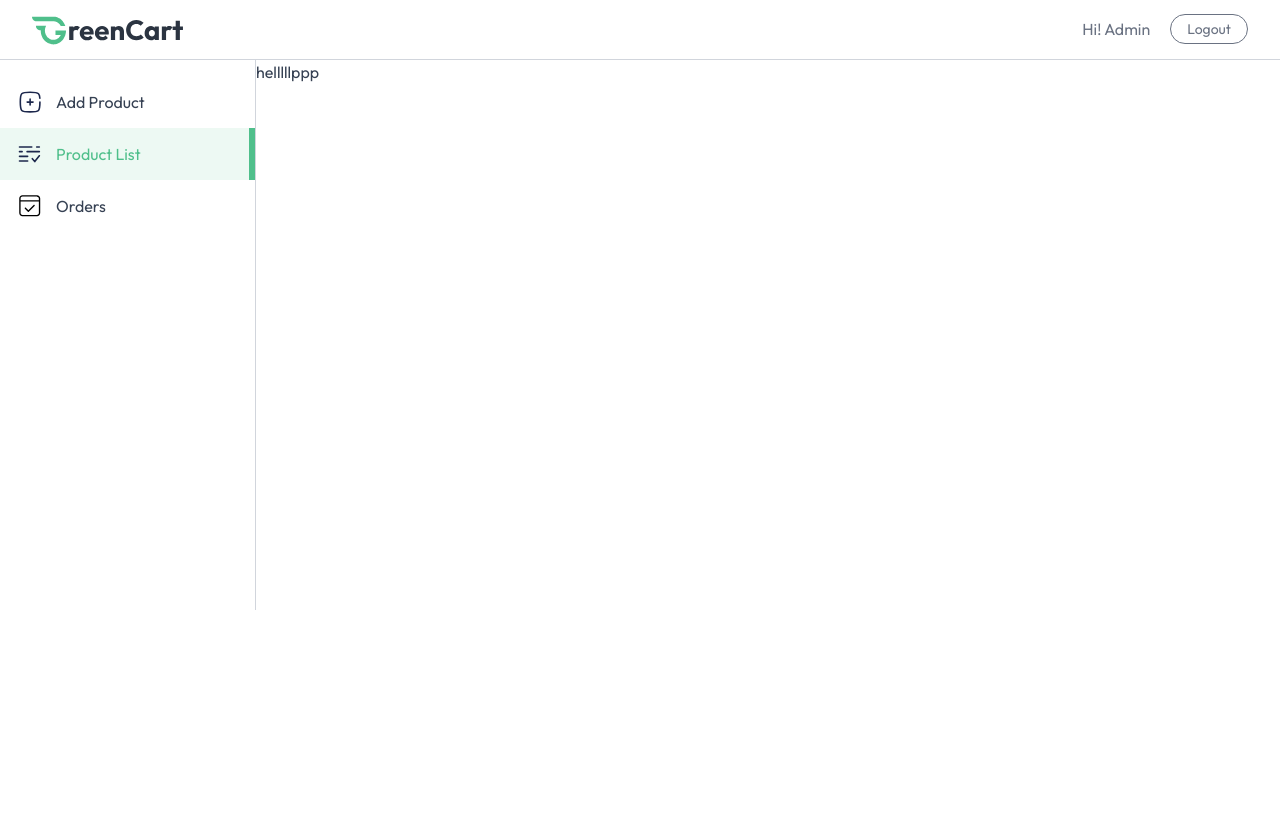
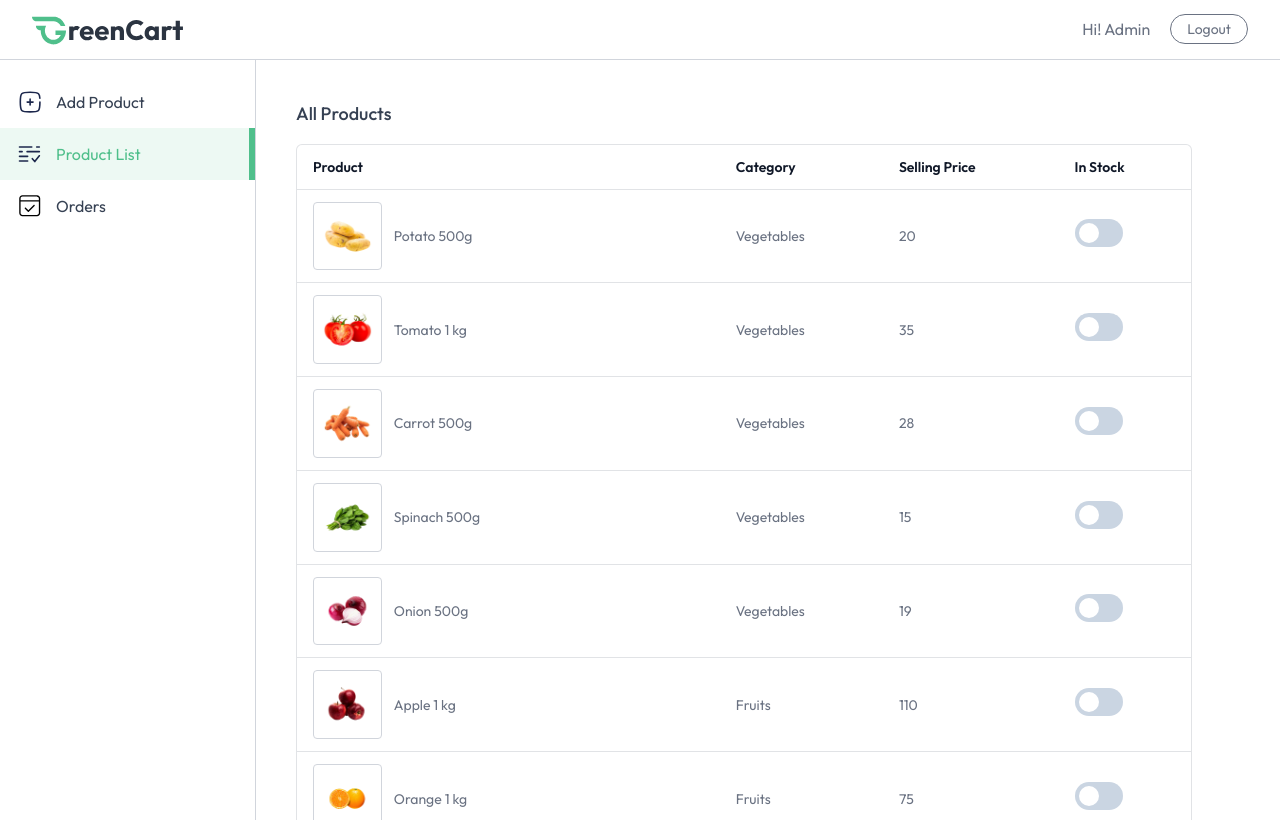
Before and after one commit to Al-Abir/Grocery-Delivery, a React (Vite) app in the folder client/: page /seller/product-list in a window 1280 px wide. Both pictures are taken after typing "name@example.com", "Sample123" into the empty fields and a click on the button "Login". Built offline with nearby package versions, Linux system fonts and the light colour scheme.

Commit message:
Compelete Fontend Part

```diff
--- a/client/src/components/seller/Orders.jsx
+++ b/client/src/components/seller/Orders.jsx
@@ -1,11 +1,81 @@
-import React from 'react'
+import React, { useEffect, useState } from "react";
+import { useAppContext } from "../../context/AppContext";
+import { assets, dummyOrders } from "../../assets/assets";
 
 const Orders = () => {
+  const { currency } = useAppContext();
+  const [orders, setOrders] = useState([]);
+
+  const fetchOrders = async () => {
+    setOrders(dummyOrders);
+  };
+
+  useEffect(() => {
+    fetchOrders();
+  }, []);
   return (
-    <div>
-        <h2>helo;</h2>
+    <div className="no-scrollbar flex-1 h-[95vh] overflow-y-scroll">
+      <div className="md:p-10 p-4 space-y-4">
+        <h2 className="text-lg font-medium">Orders List</h2>
+        {orders.map((order, index) => (
+          <div
+            key={index}
+            className="flex flex-col md:items-center md:flex-row  justify-between gap-5 p-5 max-w-4xl rounded-md border border-gray-300"
+          >
+            <div className="flex gap-5">
+              <img
+                className="w-12 h-12 object-cover max-w-80"
+                src={assets.box_icon}
+                alt="boxIcon"
+              />
+              <div>
+                {order.items.map((item, index) => (
+                  <div key={index} className="flex flex-col ">
+                    <p className="font-medium">
+                      {item.product.name}{" "}
+                      <span
+                        className="text-primary"
+                      >
+                        x {item.quantity}
+                      </span>
+                    </p>
+                  </div>
+                ))}
+              </div>
+            </div>
+
+            <div className="text-sm md:text-base text-black/60">
+              <p className="text-black/80">
+                {order.address.firstName} {order.address.lastName}
+              </p>
+              <p>
+                {order.address.street}, {order.address.city}</p>
+                <p>
+                {order.address.state}, {order.address.zipcode},{" "}
+                {order.address.country}
+                </p>
+
+                <p>
+                </p>
+                <p>
+                {order.address.phone}
+                </p>
+            </div>
+
+            <p className="font-medium text-lg my-auto">
+              {currency}{order.amount}
+            </p>
+
+            <div className="flex flex-col text-sm md:text-base text-black/60">
+              <p>Method: {order.paymentType}</p>
+              <p>Date: {new Date(order.createdAt).toLocaleDateString()}</p>
+              <p>Payment: {order.isPaid ? "Paid" : "Pending"}</p>
+            </div>
+          </div>
+        ))}
+      </div>
     </div>
-  )
-}
+  );
+};
 
-export default Orders
+export default Orders;
--- a/client/src/components/seller/ProductList.jsx
+++ b/client/src/components/seller/ProductList.jsx
@@ -1,10 +1,49 @@
 import React from 'react'
+import { useAppContext } from '../../context/AppContext'
 
 const ProductList = () => {
+
+    const{products,currency}=useAppContext();
+
   return (
-    <div>
-        <h1>helllllppp</h1>
-    </div>
+    <div className="no-scrollbar flex-1 h-[95vh] overflow-y-scroll flex flex-col justify-between">
+            <div className="w-full md:p-10 p-4">
+                <h2 className="pb-4 text-lg font-medium">All Products</h2>
+                <div className="flex flex-col items-center max-w-4xl w-full overflow-hidden rounded-md bg-white border border-gray-500/20">
+                    <table className="md:table-auto table-fixed w-full overflow-hidden">
+                        <thead className="text-gray-900 text-sm text-left">
+                            <tr>
+                                <th className="px-4 py-3 font-semibold truncate">Product</th>
+                                <th className="px-4 py-3 font-semibold truncate">Category</th>
+                                <th className="px-4 py-3 font-semibold truncate hidden md:block">Selling Price</th>
+                                <th className="px-4 py-3 font-semibold truncate">In Stock</th>
+                            </tr>
+                        </thead>
+                        <tbody className="text-sm text-gray-500">
+                            {products.map((product) => (
+                                <tr key={product._id} className="border-t border-gray-500/20">
+                                    <td className="md:px-4 pl-2 md:pl-4 py-3 flex items-center space-x-3 truncate">
+                                        <div className="border border-gray-300 rounded p-2">
+                                            <img src={product.image[0]} alt="Product" className="w-16" />
+                                        </div>
+                                        <span className="truncate max-sm:hidden w-full">{product.name}</span>
+                                    </td>
+                                    <td className="px-4 py-3">{product.category}</td>
+                                    <td className="px-4 py-3 max-sm:hidden">{currency}{product.offerPrice}</td>
+                                    <td className="px-4 py-3">
+                                        <label className="relative inline-flex items-center cursor-pointer text-gray-900 gap-3">
+                                            <input type="checkbox" className="sr-only peer" />
+                                            <div className="w-12 h-7 bg-slate-300 rounded-full peer peer-checked:bg-blue-600 transition-colors duration-200"></div>
+                                            <span className="dot absolute left-1 top-1 w-5 h-5 bg-white rounded-full transition-transform duration-200 ease-in-out peer-checked:translate-x-5"></span>
+                                        </label>
+                                    </td>
+                                </tr>
+                            ))}
+                        </tbody>
+                    </table>
+                </div>
+            </div>
+        </div>
   )
 }
 
--- a/client/src/pages/seller/SellerLayout.jsx
+++ b/client/src/pages/seller/SellerLayout.jsx
@@ -29,7 +29,7 @@ const SellerLayout = () => {
             </div>
             <div className='flex'>
 
-            <div className="md:w-64 w-16 border-r h-[550px] text-base border-gray-300 pt-4 flex flex-col transition-all duration-300">
+            <div className="md:w-64 w-16 border-r h-[95vh] text-base border-gray-300 pt-4 flex flex-col ">
                 {sidebarLinks.map((item) => (
                     <NavLink to={item.path} key={item.name} end={item.path==="/seller"}
                         className={({isActive})=>`flex items-center py-3 px-4 gap-3
```
